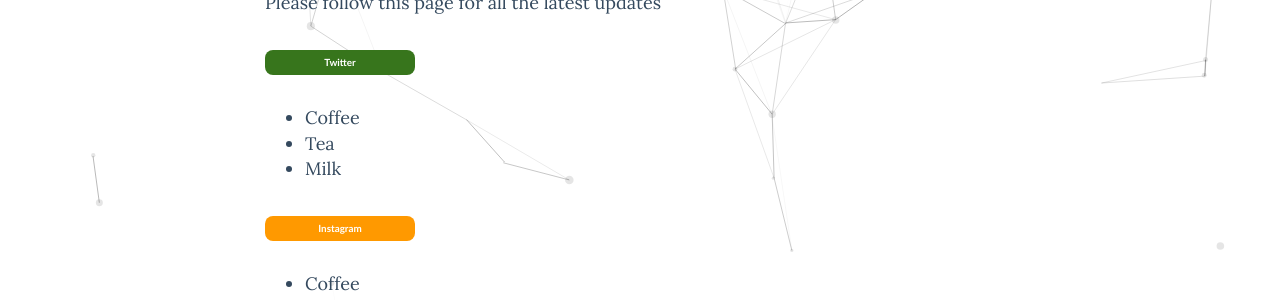
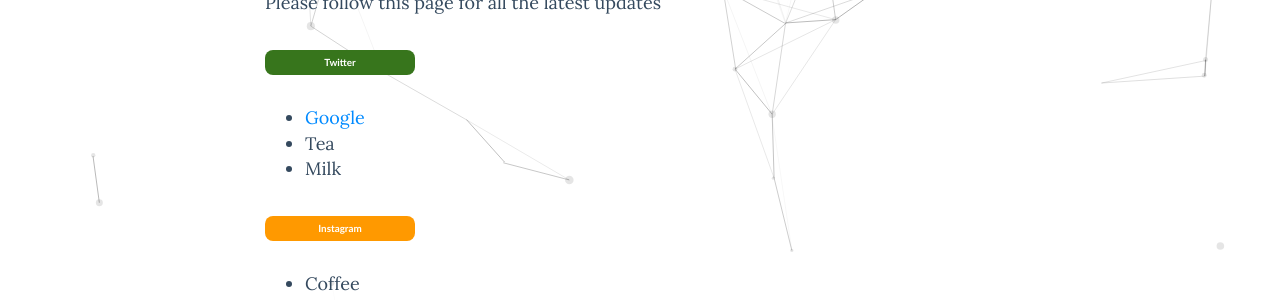
Before and after one commit to kuramaleet/kuramaleet.github.io, a Jekyll site: the page built from update.md, in a window 1280 px wide. Shown: the part 289-589 px from the top of the page. Built offline with Jekyll 4.4.1, drawn with Linux system fonts in a browser that asks for light colours; nearby versions of some CDN libraries.

Commit message:
Update update.md

```diff
--- a/update.md
+++ b/update.md
@@ -7,7 +7,7 @@ Please follow this page for all the latest updates
 
 <span style="display: inline-block; width:150px; line-height: 25px; color:white; font-family: Calibri; background-color:#37751cff; font-size: 55%;border-radius: 8px; text-align:center;"><b>Twitter</b></span>
 <ul>
-  <li>Coffee</li>
+  <li><a href="Google.com">Google</a></li>
   <li>Tea</li>
   <li>Milk</li>
 </ul>
```
